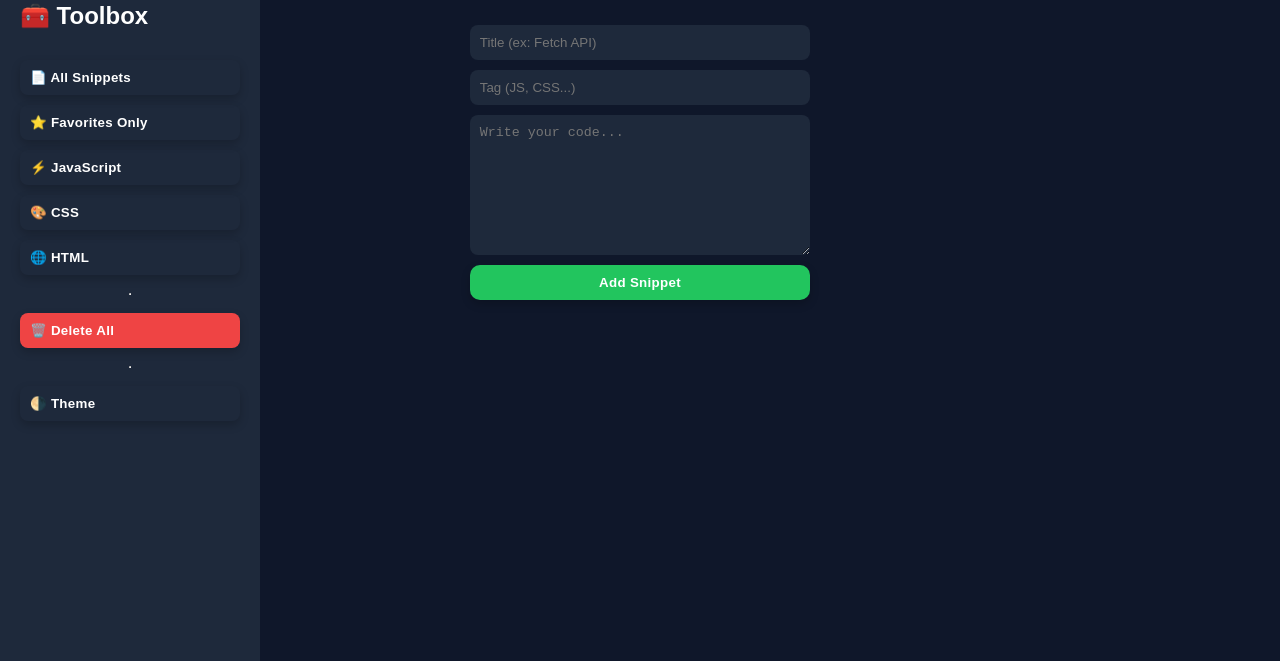
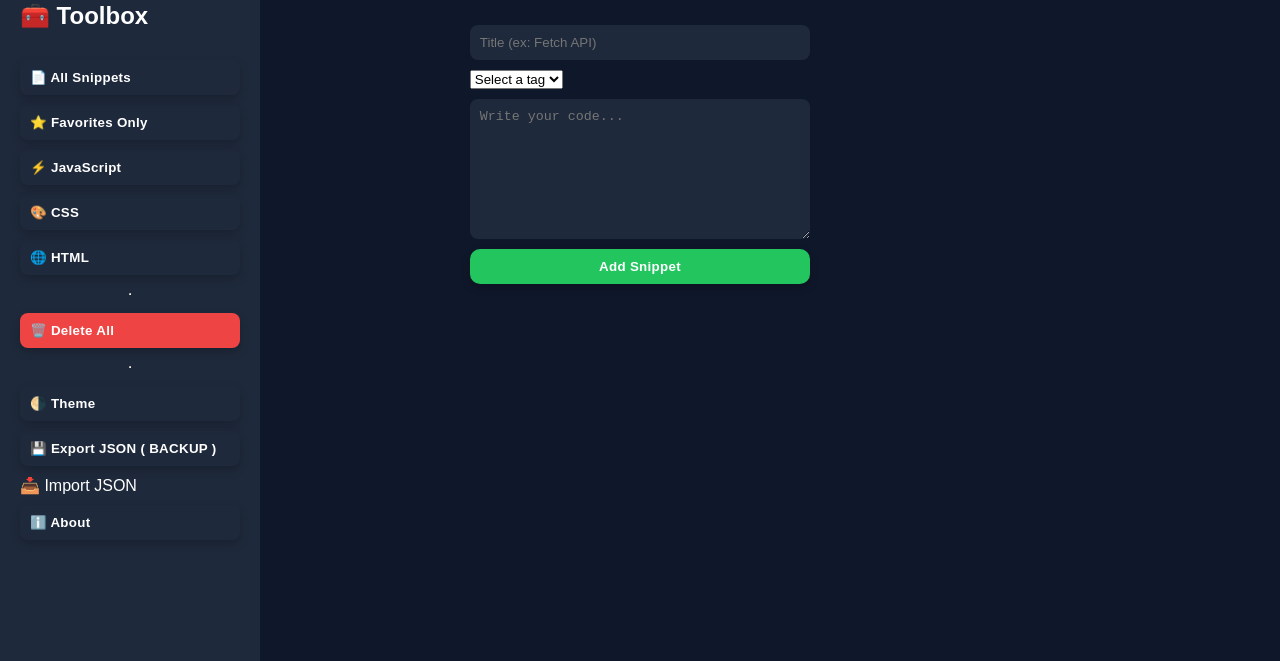
Before and after one commit to Skwizzz/snippetVault, a plain HTML site: page index.html in a window 1280 px wide. Shown: the part 139-800 px from the top of the page. Drawn offline with nearby package versions, Linux system fonts and the light colour scheme.

Commit message:
Update index.html

```diff
--- a/index.html
+++ b/index.html
@@ -14,6 +14,7 @@
     </div>
 <script src="https://cdnjs.cloudflare.com/ajax/libs/prism/1.29.0/prism.min.js"></script>
 <script src="https://cdnjs.cloudflare.com/ajax/libs/prism/1.29.0/components/prism-javascript.min.js"></script>
+<script src="https://cdn.jsdelivr.net/pyodide/v0.25.0/full/pyodide.js"></script>
 <div class="sidebar" id="sidebar">
     <div id="quoteBox" class="quote-box"></div>
     <h2>🧰 Toolbox</h2>
@@ -31,7 +32,21 @@
     <hr>
 
     <button onclick="toggleTheme()">🌗 Theme</button>
+    <button onclick="exportSnippets()">
+    💾 Export JSON ( BACKUP )
+    </button>
+    <label for="importFile" class="file-btn">
+    📥 Import JSON
+</label>
 
+<input
+    type="file"
+    id="importFile"
+    accept=".json"
+    onchange="importSnippets(event)"
+    hidden
+>
+<button onclick="goAbout()">ℹ️ About</button>
 </div>
 <div class="container">
     <input id="search" placeholder="Search snippets..." oninput="render()">
@@ -40,7 +55,15 @@
     <div class="form">
 
         <input id="title" placeholder="Title (ex: Fetch API)">
-        <input id="tag" placeholder="Tag (JS, CSS...)">
+        <div class="tag-wrapper js">
+        <select id="tag" onchange="updateTagStyle(this)">
+        <option value="">Select a tag</option>
+        <option value="js">JavaScript</option>
+        <option value="css">CSS</option>
+        <option value="html">HTML</option>
+        <option value="python">Python</option>
+        </select>
+        </div>
 
         <textarea id="code" placeholder="Write your code..."></textarea>
 
```
